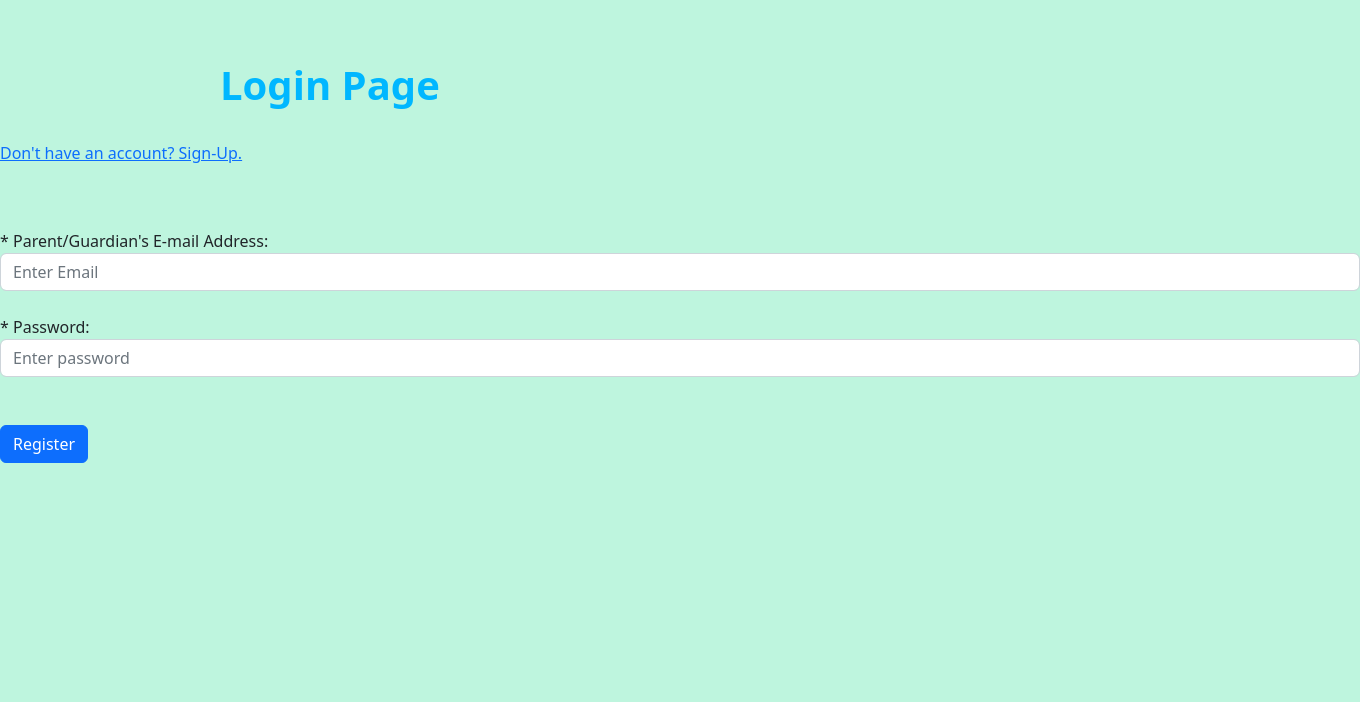
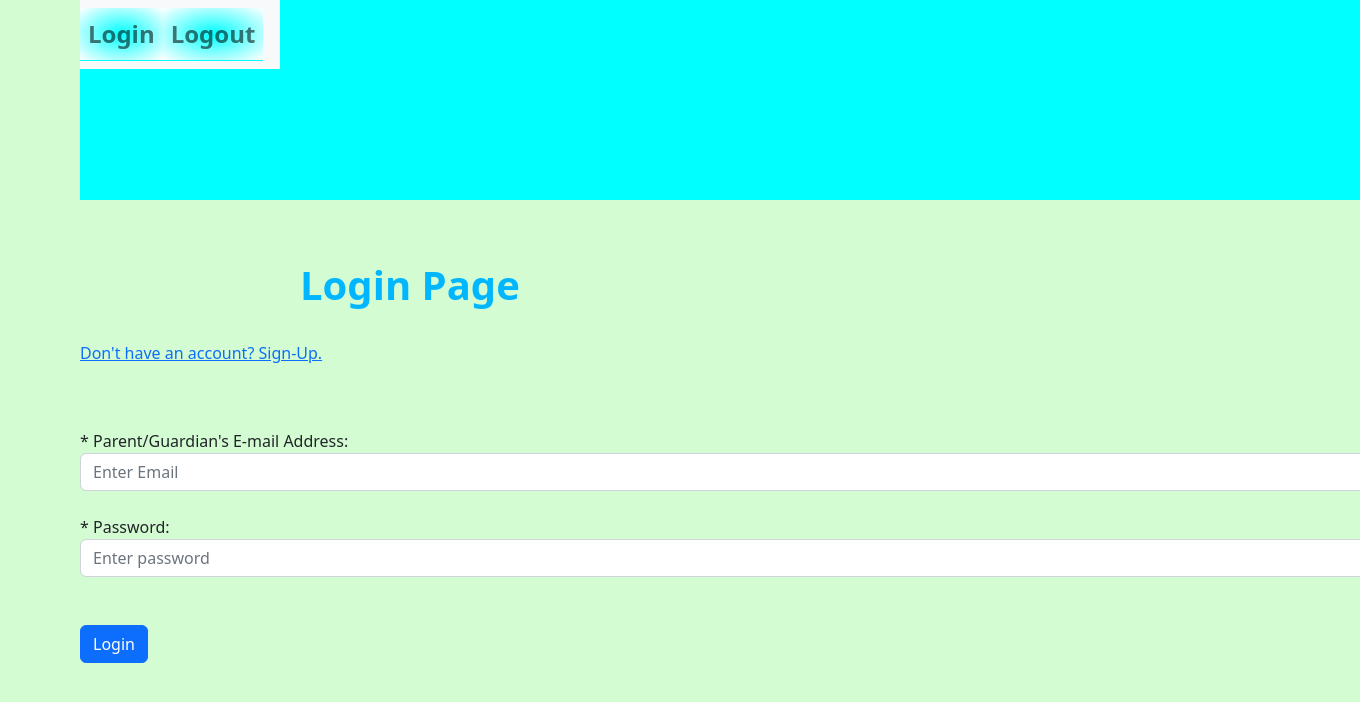
Before and after one commit to Shawna-Harris/ktw_git, a Flask app: page /login in a window 1360 px wide; the page is wider, and only the part inside the window is pictured. Shown: the top 702 px of that part. Run offline with Flask 2, Linux system fonts and the light colour scheme.

Commit message:
working on logic for signup and login

```diff
--- a/KTW/website/auth.py
+++ b/KTW/website/auth.py
@@ -1,17 +1,15 @@
-from flask import Blueprint, render_template
+from flask import Blueprint, render_template, request
 
 
 
 auth = Blueprint('auth', __name__)
 
-@auth.route('/login')
+@auth.route('/login', methods=['GET', 'POST'])
 def login():
-    return render_template('login.html')
+    data = request.form
+    print(data)
+    return render_template('login.html', boolean=True)
 
 @auth.route('/logout')
 def logout():
     return render_template('logout.html')
-
-@auth.route('/sign-up')
-def sign_up():
-    return "<p> Sign Up </p>"
--- a/KTW/website/static/keystowin.css
+++ b/KTW/website/static/keystowin.css
@@ -105,7 +105,15 @@ img { padding-left: 10px;
 #images { background-image: url(images.jpg);
            background-size: 100% 100%;
            height: 174px; }
+#login_wrapper {
+			background-color:#d4fcd2;
+			width: 100%;
+			margin-right: 5em;
+			margin-left: 5em;
+			min-width: 900px;
+			max-width: auto;
 
+}
 
 #mobile { display: inline; }
 #desktop { display: none; }
--- a/KTW/website/templates/login.html
+++ b/KTW/website/templates/login.html
@@ -12,7 +12,30 @@
 <script src="https://cdn.jsdelivr.net/npm/bootstrap@5.2.0/dist/js/bootstrap.bundle.min.js" integrity="sha384-A3rJD856KowSb7dwlZdYEkO39Gagi7vIsF0jrRAoQmDKKtQBHUuLZ9AsSv4jD4Xa" crossorigin="anonymous"></script>
 
 </head>
-<body style="background-color: rgb(190, 245, 222) ">
+<body id="login_wrapper">
+    <header>
+        <nav class="navbar navbar-expand-lg navbar-light bg-light">
+          <button class="navbar-toggler" type="button" data-toggle="collapse" data-target="#navbarTogglerDemo02" aria-controls="navbarTogglerDemo02" aria-expanded="false" aria-label="Toggle navigation">
+              <span class="navbar-toggler-icon"></span>
+            </button>
+             <div class="collapse navbar-collapse" id="navbarTogglerDemo02">
+              <ul class="navbar-nav mr-auto mt-2 mt-lg-0">
+                <li class="nav-item active">
+                  <a class="nav-link" href="{{url_for('auth.login')}}">Login</a>
+                </li>
+                <li class="nav-item">
+                  <a class="nav-link" href="{{url_for('auth.logout')}}">Logout</a>
+                </li>
+              </ul>
+
+            </div>
+          </nav>
+
+
+
+
+    </header>
+
 
    <p> <b><h1 style="color: rgb(0, 183, 255);"> Login Page</h1></b><br>
     <a href="{{url_for('views.sign_up')}}">Don't have an account?  Sign-Up.</a></p><br>
@@ -41,7 +64,7 @@
                     required= "required"> <br>
 
       <br>
-     <input type="submit"  class= "btn btn-primary" value="Register">
+     <input type="submit"  class= "btn btn-primary" value="Login">
 
     </form>
     </div>
```
Also changed, not shown: KTW/website/views.py (+20 -2 lines).
